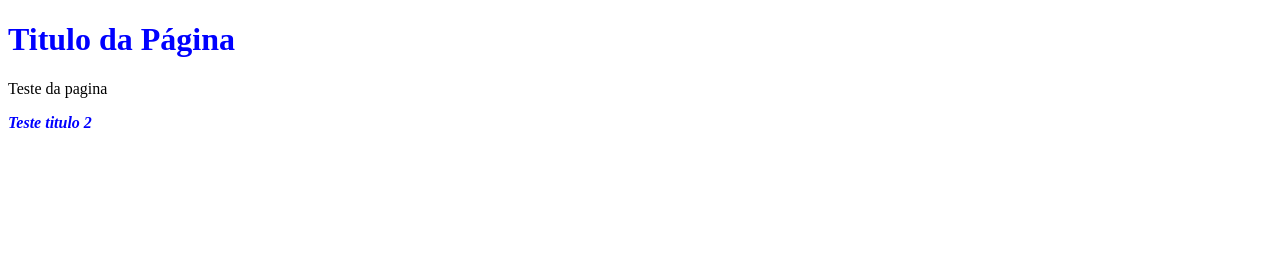
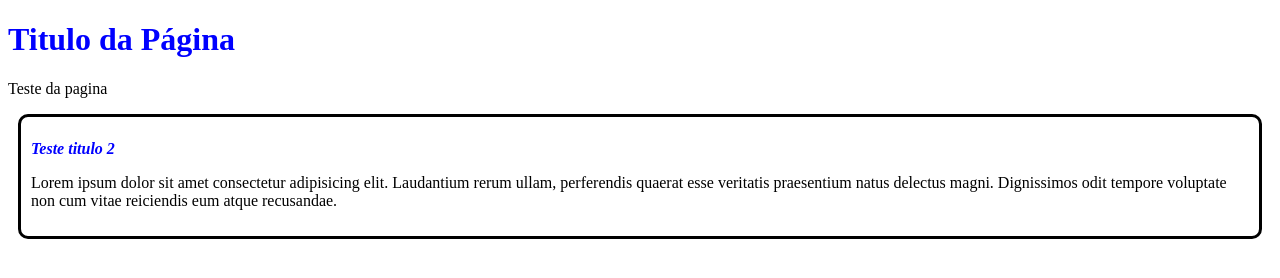
Before and after one commit to filipeoliveiragon/BootcampJavaScript, a plain HTML site: page HTMLeCSS/pagina.html in a window 1280 px wide. Drawn offline with Linux system fonts and the light colour scheme.

Commit message:
Curso HTML e CSS finalizado

```diff
--- a/HTMLeCSS/pagina.html
+++ b/HTMLeCSS/pagina.html
@@ -8,6 +8,9 @@
 <body>
     <h1 id="title">Titulo da Página</h1>
     <p>Teste da pagina </p>
-    <h2 class="title2">Teste titulo 2</h2>
+    <article class="post">
+        <h2 class="title2">Teste titulo 2</h2>
+        <p>Lorem ipsum dolor sit amet consectetur adipisicing elit. Laudantium rerum ullam, perferendis quaerat esse veritatis praesentium natus delectus magni. Dignissimos odit tempore voluptate non cum vitae reiciendis eum atque recusandae.</p>
+    </article>
 </body>
 </html>
--- a/HTMLeCSS/style.css
+++ b/HTMLeCSS/style.css
@@ -1,3 +1,15 @@
+body {
+    background: white;
+}
+
+.post {
+    background: #fff;
+    padding: 10px;
+    border: 3px solid black;
+    margin: 10px;
+    border-radius: 10px;
+}
+
 #title, .title2 {
   color: blue;
 }
```
